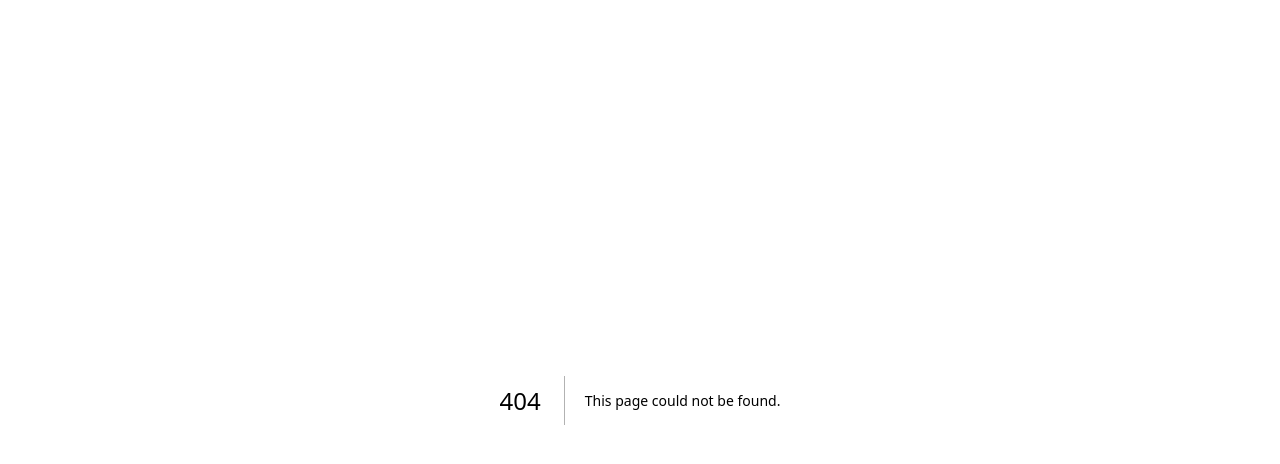
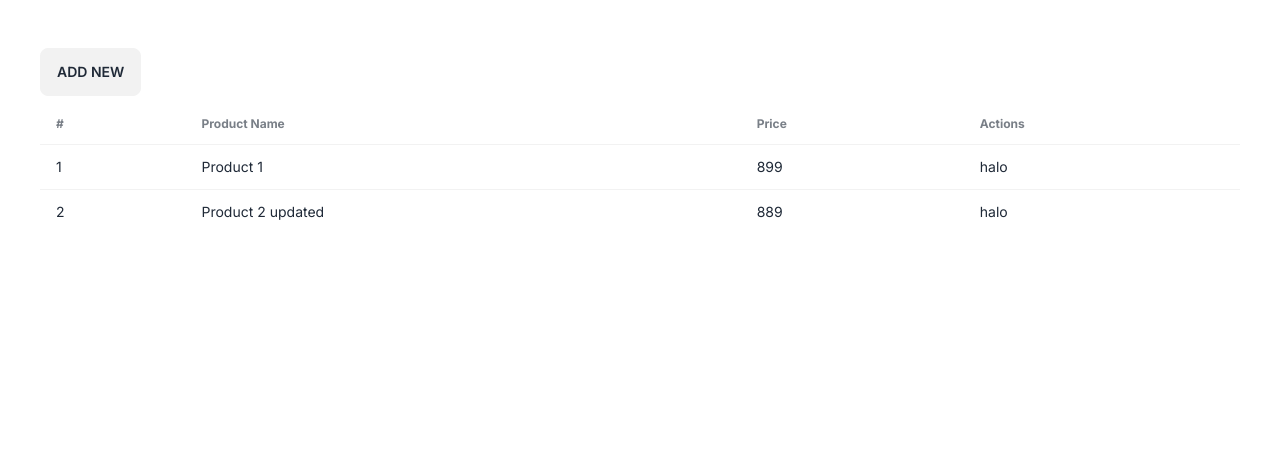
Before and after one commit to aristrisnawan/crud-with-next, a Next.js app: page /products in a window 1280 px wide. Before the commit this address had no page. Shown: the top 464 px of the page. Built offline with nearby package versions, Linux system fonts and the light colour scheme; data requests are answered from the project's data file.

Commit message:
show data from api

```diff
--- /dev/null
+++ b/app/products/addProducts.tsx
@@ -0,0 +1,47 @@
+"use client";
+import { useState } from "react";
+
+
+export default function AddProducts() {
+  const [modal, setModal] = useState(false)
+  function handleChange(){
+    setModal(!modal);
+  }
+  return (
+    <div>
+        <button className="btn" onClick={handleChange}>Add New</button>
+        <input type="checkbox" checked={modal} onChange={handleChange}  className="modal-toggle"/>
+      <div className="modal">
+        <div className="modal-box">
+          <h3 className="font-bold text-lg">Tambah Data</h3>
+          <form>
+            <div className="form-control">
+              <label className="label font-bold">Title</label>
+              <input
+                type="text"
+                className="input w-full input-bordered"
+                placeholder="Enter product name"
+              />
+            </div>
+            <div className="form-control">
+              <label className="label font-bold">Price</label>
+              <input
+                type="number"
+                className="input w-full input-bordered"
+                placeholder="Enter price"
+              />
+            </div>
+            <div className="modal-action">
+              <button type="button" className="btn" onClick={handleChange}>
+                Close
+              </button>
+              <button type="submit" className="btn btn-primary">
+                Add
+              </button>
+            </div>
+          </form>
+        </div>
+      </div>
+    </div>
+  );
+}
--- /dev/null
+++ b/app/products/page.tsx
@@ -0,0 +1,46 @@
+import AddProducts from "./addProducts";
+
+interface Products {
+  id: number;
+  title: string;
+  price: number;
+}
+
+async function getProducts() {
+  const url = `http://localhost:5000/products`;
+  const response = await fetch(url, { cache: "no-store" });
+  return response.json();
+}
+
+export default async function ProductList() {
+  const products: Products[] = await getProducts();
+  return (
+    <div className="p-10">
+      <div className="py-2">
+        <AddProducts/>
+      </div>
+      <table className=" table w-full">
+        <thead>
+          <tr>
+            <th>#</th>
+            <th>Product Name</th>
+            <th>Price</th>
+            <th>Actions</th>
+          </tr>
+        </thead>
+        <tbody>
+          {products.map((datas, idx) => {
+            return (
+              <tr key={idx}>
+                <td>{datas.id}</td>
+                <td>{datas.title}</td>
+                <td>{datas.price}</td>
+                <td>halo</td>
+              </tr>
+            );
+          })}
+        </tbody>
+      </table>
+    </div>
+  );
+}
--- a/db.json
+++ b/db.json
@@ -7,7 +7,7 @@
         },
         {
             "id": 2,
-            "title": "Product 2",
+            "title": "Product 2 updated",
             "price": "889"
         }
     ]
```
